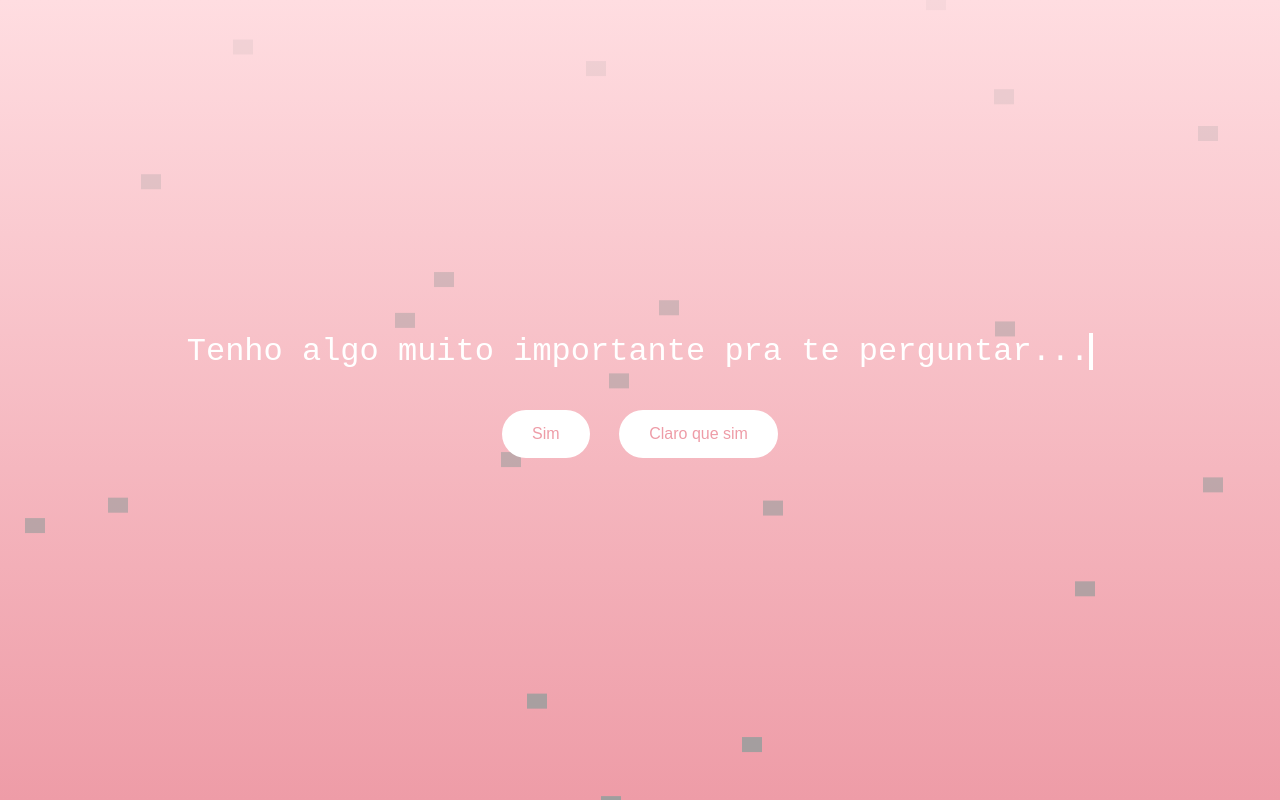
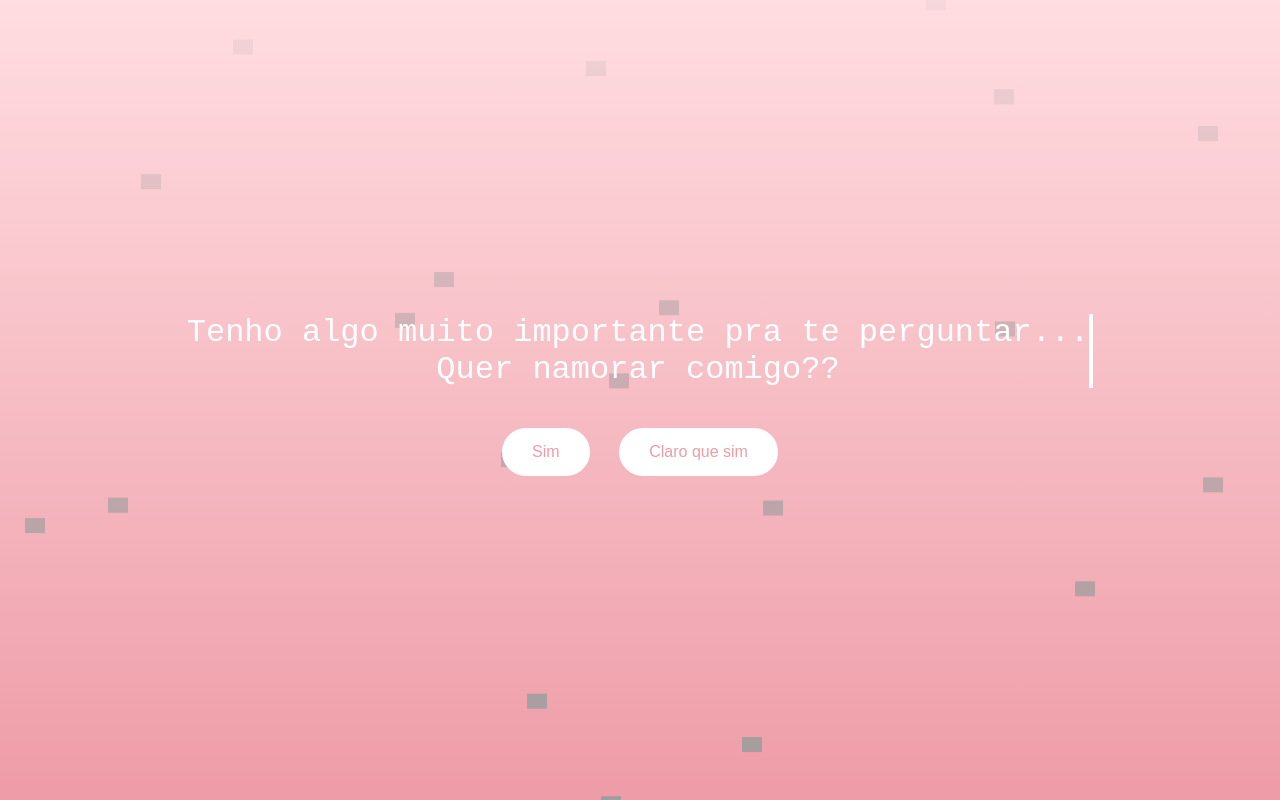
Before and after one commit to nographicstudio/minha-pincesa, a plain HTML site: page index.html in a window 1280 px wide. Drawn offline with Linux system fonts and the light colour scheme; grey boxes are pictures that could not be loaded.

Commit message:
Update index.html

```diff
--- a/index.html
+++ b/index.html
@@ -89,6 +89,7 @@
   <div class="hearts" id="hearts"></div>
   <div class="container">
     <div class="typewriter">Tenho algo muito importante pra te perguntar...</div>
+    <div class="typewriter">Quer namorar comigo??</div>
     <div class="buttons">
       <button onclick="alert('Você me fez a pessoa mais feliz do mundo! ❤️')">Sim</button>
       <button onclick="alert('Sabia que você diria isso! 💖')">Claro que sim</button>
```
